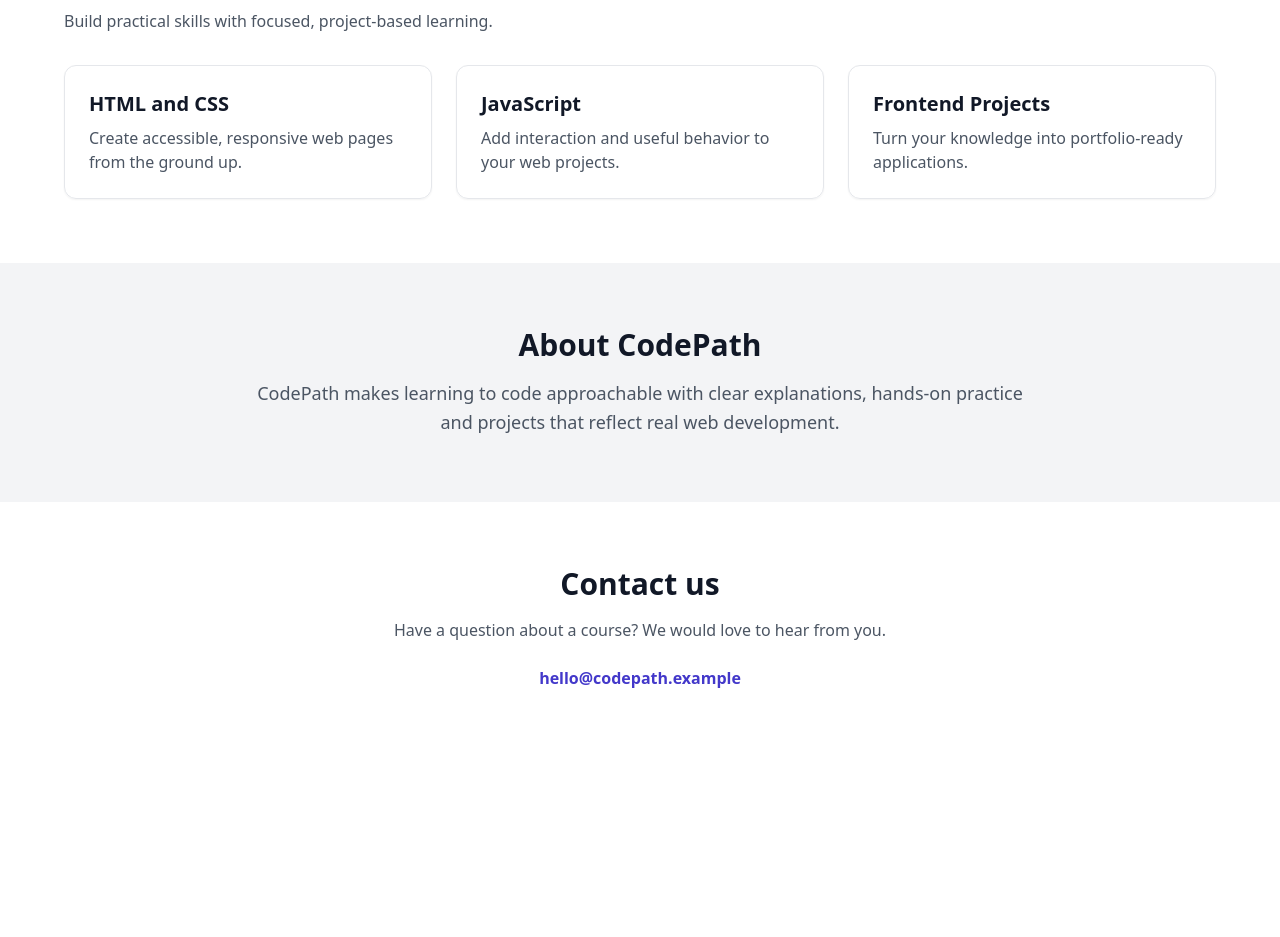
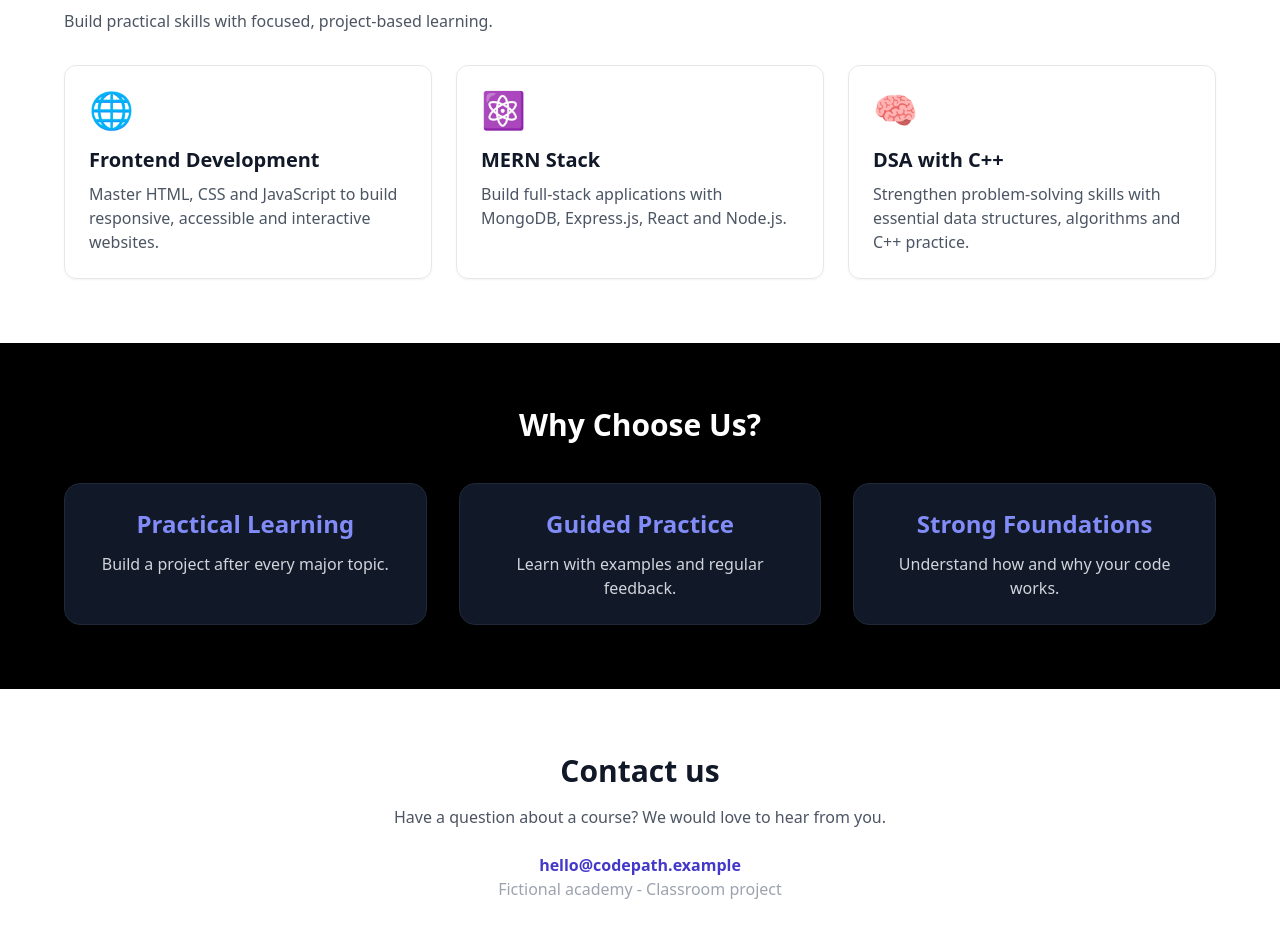
Before and after one commit to PrateekRuhela30/Full-Stack-Development, a plain HTML site: page CoderPath.html in a window 1280 px wide. Shown: the part 743-1680 px from the top of the page. Before the commit the page ends 1497 px from the top, so only its background shows below. Drawn offline with nearby package versions, Linux system fonts and the light colour scheme.

Commit message:
Full Stack Development

```diff
--- a/CoderPath.html
+++ b/CoderPath.html
@@ -41,7 +41,7 @@
             <a href="#courses" class="inline-block rounded-lg bg-indigo-700 px-6 py-3 font-semibold text-white transition hover:bg-indigo-800">Explore Courses</a>
           </div>
           <div class="w-full md:w-1/2">
-            <img src="course.jpg" class="h-72 w-full rounded-2xl object-cover shadow-2xl md:h-96" alt="A developer working at a computer" />
+            <img src="course.jpeg" class="h-72 w-full rounded-2xl object-cover shadow-2xl md:h-96" alt="A developer working at a computer" />
           </div>
         </div>
       </section>
@@ -52,25 +52,42 @@
           <p class="mb-8 text-gray-600">Build practical skills with focused, project-based learning.</p>
           <div class="grid gap-6 md:grid-cols-3">
             <article class="rounded-xl border border-gray-200 p-6 shadow-sm">
-              <h3 class="mb-2 text-xl font-semibold">HTML and CSS</h3>
-              <p class="text-gray-600">Create accessible, responsive web pages from the ground up.</p>
+              <span class="mb-4 block text-4xl" aria-hidden="true">🌐</span>
+              <h3 class="mb-2 text-xl font-semibold">Frontend Development</h3>
+              <p class="text-gray-600">Master HTML, CSS and JavaScript to build responsive, accessible and interactive websites.</p>
             </article>
             <article class="rounded-xl border border-gray-200 p-6 shadow-sm">
-              <h3 class="mb-2 text-xl font-semibold">JavaScript</h3>
-              <p class="text-gray-600">Add interaction and useful behavior to your web projects.</p>
+              <div class="mb-4 text-4xl" >⚛️</div>
+              <h3 class="mb-2 text-xl font-semibold">MERN Stack</h3>
+              <p class="text-gray-600">Build full-stack applications with MongoDB, Express.js, React and Node.js.</p>
             </article>
             <article class="rounded-xl border border-gray-200 p-6 shadow-sm">
-              <h3 class="mb-2 text-xl font-semibold">Frontend Projects</h3>
-              <p class="text-gray-600">Turn your knowledge into portfolio-ready applications.</p>
+              <div class="mb-4 text-4xl">🧠</div>
+              <h3 class="mb-2 text-xl font-semibold">DSA with C++</h3>
+              <p class="text-gray-600">Strengthen problem-solving skills with essential data structures, algorithms and C++ practice.</p>
             </article>
           </div>
         </div>
       </section>
 
-      <section id="about" class="scroll-mt-32 bg-gray-100 px-4 py-16">
-        <div class="mx-auto max-w-3xl text-center">
-          <h2 class="mb-4 text-3xl font-bold">About CodePath</h2>
-          <p class="text-lg leading-relaxed text-gray-600">CodePath makes learning to code approachable with clear explanations, hands-on practice and projects that reflect real web development.</p>
+      <section id="about" class="scroll-mt-32 bg-black px-4 py-16 text-white">
+        <div class="mx-auto max-w-6xl">
+          <h2 class="mb-10 text-center text-3xl font-bold">Why Choose Us?</h2>
+
+          <div class="grid gap-8 md:grid-cols-3">
+            <div class="rounded-2xl border border-gray-800 bg-gray-900 p-6 text-center shadow-lg">
+              <h3 class="mb-3 text-2xl font-semibold text-indigo-400">Practical Learning</h3>
+              <p class="text-gray-300">Build a project after every major topic.</p>
+            </div>
+            <div class="rounded-2xl border border-gray-800 bg-gray-900 p-6 text-center shadow-lg">
+              <h3 class="mb-3 text-2xl font-semibold text-indigo-400">Guided Practice</h3>
+              <p class="text-gray-300">Learn with examples and regular feedback.</p>
+            </div>
+            <div class="rounded-2xl border border-gray-800 bg-gray-900 p-6 text-center shadow-lg">
+              <h3 class="mb-3 text-2xl font-semibold text-indigo-400">Strong Foundations</h3>
+              <p class="text-gray-300">Understand how and why your code works.</p>
+            </div>
+          </div>
         </div>
       </section>
 
@@ -79,6 +96,7 @@
           <h2 class="mb-4 text-3xl font-bold">Contact us</h2>
           <p class="mb-6 text-gray-600">Have a question about a course? We would love to hear from you.</p>
           <a href="mailto:hello@codepath.example" class="font-semibold text-indigo-700 hover:text-indigo-900">hello@codepath.example</a>
+          <p class="text-bold text-gray-400">Fictional academy - Classroom project</p>
         </div>
       </section>
     </main>
```
Also changed, not shown: course.jpeg (added).
